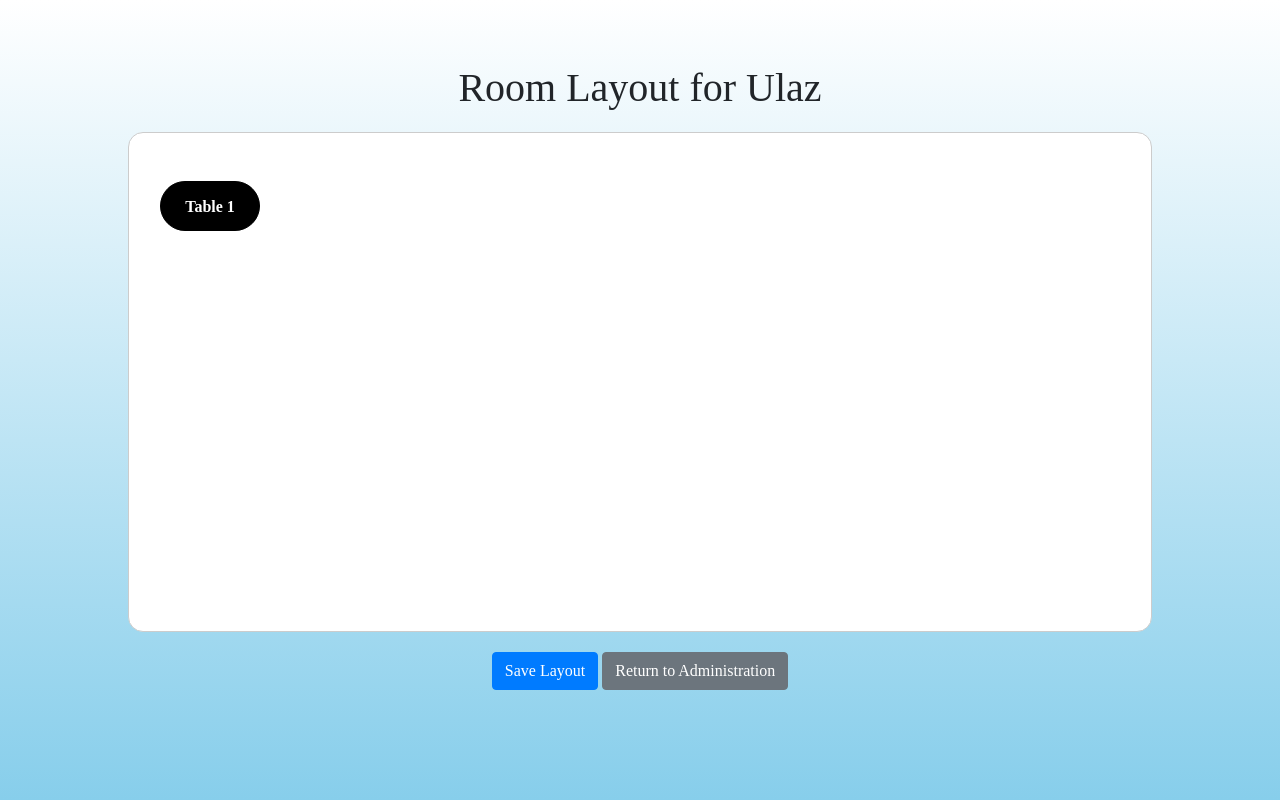
After one commit to DinoLadavac/SEat-application, a Flask app: page /room/1/layout in a window 1280 px wide. The commit adds this page. Run offline with Flask 3, Linux system fonts and the light colour scheme; tables that the repository leaves empty hold one stand-in row (values such as "Sample post"); some libraries are stand-ins or nearby versions.

Commit message:
owner administration

```diff
--- a/main/app.py
+++ b/main/app.py
@@ -53,15 +53,20 @@ class Datum(db.Model):
     datum_dana = db.Column(db.Date, nullable=False)
 
 class Prostorija(db.Model):
-    id = db.Column(db.Integer, primary_key=True)
+    __tablename__ = 'prostorija'
+    id = db.Column(db.Integer, primary_key=True, autoincrement=True)
     naziv_prostorije = db.Column(db.String(100), nullable=False)
     restoran_id = db.Column(db.Integer, db.ForeignKey('restoran.id'), nullable=False)
     restoran = db.relationship('Restoran', backref=db.backref('prostorije', lazy=True))
 
 class Stol(db.Model):
-    id = db.Column(db.Integer, primary_key=True)
+    __tablename__ = 'stol'
+    id = db.Column(db.Integer, primary_key=True, autoincrement=True)
     broj_stola = db.Column(db.Integer, nullable=False)
     broj_mjesta = db.Column(db.Integer, nullable=False)
+    available = db.Column(db.Boolean, default=True)
+    x = db.Column(db.Integer, nullable=False, default=0)
+    y = db.Column(db.Integer, nullable=False, default=0)
     prostorija_id = db.Column(db.Integer, db.ForeignKey('prostorija.id'), nullable=False)
     prostorija = db.relationship('Prostorija', backref=db.backref('stolovi', lazy=True))
 
@@ -179,7 +184,7 @@ def home():
     current_prostorija_id = request.args.get('current_prostorija_id')
 
     if current_prostorija_id is None:
-        return redirect(url_for('home', current_prostorija_id=0))
+        return redirect(url_for('home', current_prostorija_id=1))
 
     current_prostorija = -4818
     if current_prostorija_id != '-4818':
@@ -330,6 +335,66 @@ def owner_next_prostorija():
     else:
         return redirect(url_for('owner_homepage', current_prostorija_id=current_prostorija_id or 0))
 
+@app.route('/owner_administration')
+def owner_administration():
+    rooms = Prostorija.query.all()
+    return render_template('owner_administration.html', rooms=rooms)
+
+@app.route('/room/add', methods=['POST'])
+def add_room():
+    name = request.form.get('name')
+    if name:
+        restoran = Restoran.query.first()
+        new_room = Prostorija(naziv_prostorije=name, restoran_id = restoran.id)
+        db.session.add(new_room)
+        db.session.commit()
+    return redirect(url_for('owner_administration'))
+
+@app.route('/table/add', methods=['POST'])
+def add_table():
+    room_id = request.form.get('room_id')
+    number = request.form.get('number')
+    seats = request.form.get('seats')
+    if room_id and number and seats:
+        new_table = Stol(prostorija_id=room_id, broj_stola=number, broj_mjesta=seats)
+        db.session.add(new_table)
+        db.session.commit()
+    return redirect(url_for('owner_administration'))
+
+@app.route('/table/update/<int:room_id>/<int:table_id>', methods=['POST'])
+def update_table(room_id, table_id):
+    table = Stol.query.get_or_404(table_id)
+    room = Prostorija.query.get_or_404(room_id)
+    table.broj_mjesta = request.form.get('seats')
+    table.available = request.form.get('available') == 'true'
+    db.session.commit()
+    return render_template('partials/table_edit.html', table=table, room=room)
+
+@app.route('/room/<int:room_id>/tables')
+def get_tables(room_id):
+    room = Prostorija.query.get_or_404(room_id)
+    return render_template('partials/tables.html', room=room)
+
+@app.route('/room/<int:room_id>/guest_layout', methods=['GET'])
+def guest_layout(room_id):
+    room = Prostorija.query.get_or_404(room_id)
+    return render_template('partials/table_selector.html', room=room)
+
+@app.route('/room/<int:room_id>/layout', methods=['GET'])
+def room_layout(room_id):
+    room = Prostorija.query.get_or_404(room_id)
+    return render_template('layout.html', room=room)
+
+@app.route('/room/<int:room_id>/layout/save', methods=['POST'])
+def save_layout(room_id):
+    room = Prostorija.query.get_or_404(room_id)
+    layout_data = request.json.get('layout')
+    for table_data in layout_data:
+        table = Stol.query.get_or_404(table_data['id'])
+        table.x = table_data['x']
+        table.y = table_data['y']
+    db.session.commit()
+    return jsonify({'status': 'success'})
 
 if __name__ == '__main__':
     with app.app_context():
@@ -344,8 +409,8 @@ if __name__ == '__main__':
         db.session.commit()
 
         # Create instances of Prostorija
-        prostorija1 = Prostorija(naziv_prostorije='Ulaz', restoran_id=restoran.id, id=0)
-        prostorija2 = Prostorija(naziv_prostorije='Prostorija za ručak', restoran_id=restoran.id, id=1)
+        prostorija1 = Prostorija(naziv_prostorije='Ulaz', restoran_id=restoran.id)
+        prostorija2 = Prostorija(naziv_prostorije='Prostorija za ručak', restoran_id=restoran.id)
         db.session.add_all([prostorija1, prostorija2])
         db.session.commit()
 
--- a/main/templates/homepage.html
+++ b/main/templates/homepage.html
@@ -10,5 +10,4 @@
 
 {% block content %}
     {% include "partials/room_selector.html" %}
-    {% include "partials/table_selector.html" %}
 {% endblock %}
--- /dev/null
+++ b/main/templates/layout.html
@@ -0,0 +1,111 @@
+<!DOCTYPE html>
+<html lang="en">
+<head>
+    <meta charset="UTF-8">
+    <meta name="viewport" content="width=device-width, initial-scale=1.0">
+    <title>Room Layout</title>
+    <link href="https://maxcdn.bootstrapcdn.com/bootstrap/4.5.2/css/bootstrap.min.css" rel="stylesheet">
+    <script src="https://code.jquery.com/jquery-3.6.0.min.js"></script>
+    <script src="https://code.jquery.com/ui/1.12.1/jquery-ui.min.js"></script>
+    <style>
+        body {
+            font-family: 'Milonga';
+            height: 100vh;
+            background: linear-gradient(white, skyblue);
+            padding-top: 5%;
+        }
+        .room-layout {
+            width: 80%;
+            height: 500px;
+            border: 1px solid #ccc;
+            position: relative;
+            margin: 20px auto;
+            padding: 20px;
+            border-radius: 15px;
+            background-color: white;
+        }
+        .table {
+            width: 100px;
+            height: 50px;
+            background-color: #f0f0f0;
+            border: 1px solid #000;
+            position: absolute;
+            background-color: black;
+            color: white;
+            border-radius: 25px;
+            line-height: 50px;
+            font-weight: bold;
+            margin: 10px;
+            display: inline-block;
+            text-align: center;
+        }
+        .table-container {
+            position: relative;
+            display: inline-block;
+        }
+        .button-container {
+            margin-top: 20px;
+            text-align: center;
+        }
+        h1{
+            text-align: center;
+        }
+    </style>
+</head>
+<body>
+    <h1>Room Layout for {{ room.naziv_prostorije }}</h1>
+    <div class="room-layout" id="room-layout">
+        {% for table in room.stolovi %}
+        <div class="table-container">
+            <div class="table" id="table-{{ table.id }}">
+                Table {{ table.broj_stola }}
+            </div>
+        </div>
+        {% endfor %}
+    </div>
+    <div class="button-container">
+        <button class="btn btn-primary" id="save-layout">Save Layout</button>
+        <a href="{{ url_for('owner_administration') }}" class="btn btn-secondary">Return to Administration</a>
+    </div>
+
+    <script>
+        $(document).ready(function() {
+            // Set the initial position of the tables
+            {% for table in room.stolovi %}
+                $("#table-{{ table.id }}").css({
+                    left: "{{ table.x }}px",
+                    top: "{{ table.y }}px"
+                });
+            {% endfor %}
+
+            $(".table").draggable({
+                containment: "#room-layout"
+            });
+
+            $("#save-layout").click(function() {
+                var layout = [];
+                $(".table").each(function() {
+                    var id = $(this).attr("id").split("-")[1];
+                    var x = $(this).position().left;
+                    var y = $(this).position().top;
+                    layout.push({ id: id, x: x, y: y });
+                });
+
+                $.ajax({
+                    url: "{{ url_for('save_layout', room_id=room.id) }}",
+                    method: "POST",
+                    contentType: "application/json",
+                    data: JSON.stringify({ layout: layout }),
+                    success: function(response) {
+                        if (response.status === 'success') {
+                            alert("Layout saved successfully!");
+                        } else {
+                            alert("Failed to save layout.");
+                        }
+                    }
+                });
+            });
+        });
+    </script>
+</body>
+</html>
--- a/main/templates/partials/room_selector.html
+++ b/main/templates/partials/room_selector.html
@@ -44,3 +44,6 @@
     </div>
 </div>
 </div>
+<div hx-get="{{ url_for('guest_layout', room_id=current_prostorija_id) }}" hx-trigger="load" hx-target="this">
+
+</div>
```
Also changed, not shown: docker-compose.yaml (+5 -2 lines), main/static/css/style.css (+29 -0 lines), main/templates/base.html (+15 -9 lines), main/templates/owner_administration.html (added, +105 -0 lines), main/templates/partials/table_edit.html (added, +23 -0 lines), main/templates/partials/table_selector.html (+5 -84 lines), main/templates/partials/tables.html (added, +13 -0 lines).
